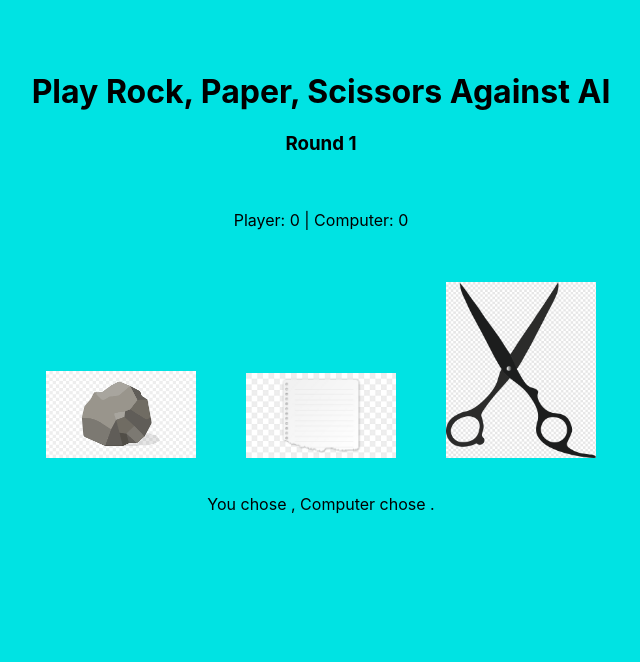
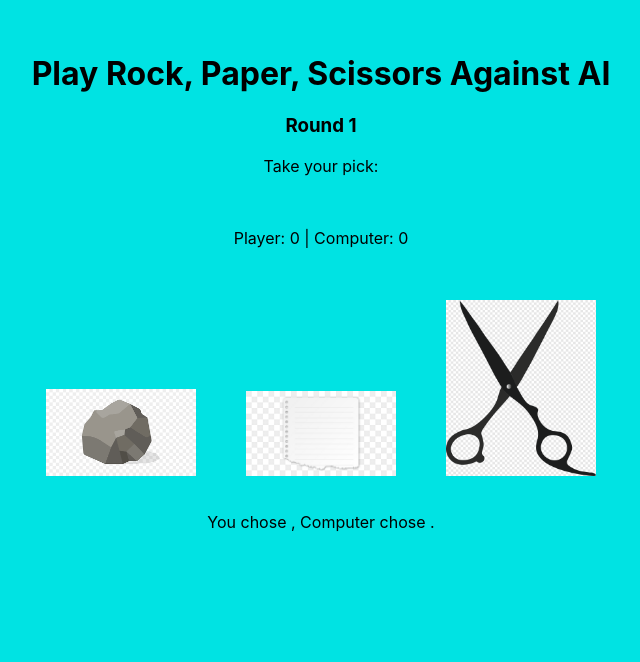
Before and after one commit to sophiaalexis1/sophiaalexis1.github.io, a React (Create React App) app: page / in a window 1280 px wide. Shown: the part 110-772 px from the top of the page, without its empty margins (319-959 px from the left). Built offline with nearby package versions, Linux system fonts and the light colour scheme.

Commit message:
Version 1.1.5 Added take your pic

```diff
--- a/src/App.js
+++ b/src/App.js
@@ -7,6 +7,7 @@ import './App.css';
 
 const choices = ['rock', 'paper', 'scissors'];
 const roundsToWin = 2;
+// const maxRounds=3;
 
 const RockPaperScissors = () => {
   const [roundNumber, setRoundNumber] = useState(1);
@@ -15,6 +16,7 @@ const RockPaperScissors = () => {
   const [playerSelection, setPlayerSelection] = useState('');
   const [computerSelection, setComputerSelection] = useState('');
   const [result, setResult] = useState('');
+  const [isPlayerTurn, setIsPlayerTurn] = useState(true);
 
   const computerPlay = () => {
     return choices[Math.floor(Math.random() * choices.length)];
@@ -29,6 +31,22 @@ const RockPaperScissors = () => {
       updateScore(roundResult);
       setResult(roundResult);
       setRoundNumber(roundNumber + 1);
+      setIsPlayerTurn(false);
+    // if (roundNumber <= maxRounds && isPlayerTurn) {
+    //   const computerSelection = computerPlay();
+    //   setPlayerSelection(playerSelection);
+    //   setComputerSelection(computerSelection);
+    //   const roundResult = determineWinner(playerSelection, computerSelection);
+    //   updateScore(roundResult);
+    //   setResult(roundResult);
+
+    //   if (roundNumber < maxRounds) {
+    //     setRoundNumber(roundNumber + 1);
+    //     setIsPlayerTurn(false);
+    //   } else {
+    //     setIsPlayerTurn(false);
+    //     announceWinner();
+    //   }
     }
   };
 
@@ -79,6 +97,8 @@ const RockPaperScissors = () => {
       <div className='header-container'>
       <h1>Play Rock, Paper, Scissors Against AI</h1>
       <h3>Round {roundNumber} </h3>
+      {/* {isPlayerTurn && <p>Take your pick:</p>} */}
+      <p>Take your pick:</p>
       </div>
       <p>Player: {playerScore} | Computer: {computerScore}</p> {/* Display scores here */}
       <br></br>
@@ -97,6 +117,11 @@ const RockPaperScissors = () => {
       {playerScore >= roundsToWin || computerScore >= roundsToWin ? (
         <button onClick={resetGame}>Play Again</button>
       ) : null}
+      {/* <p>You chose {playerSelection}, Computer chose {computerSelection}. {result}</p> */}
+      {/* <p>Player: {playerScore} | Computer: {computerScore}</p>
+      {roundNumber <= maxRounds && (playerScore >= maxRounds || computerScore >= maxRounds) ? (
+        <button onClick={resetGame}>Play Again</button>
+      ) : null} */}
       <div className="exit-button-container">
         <GoToGoogleButton/>
       </div>
```
